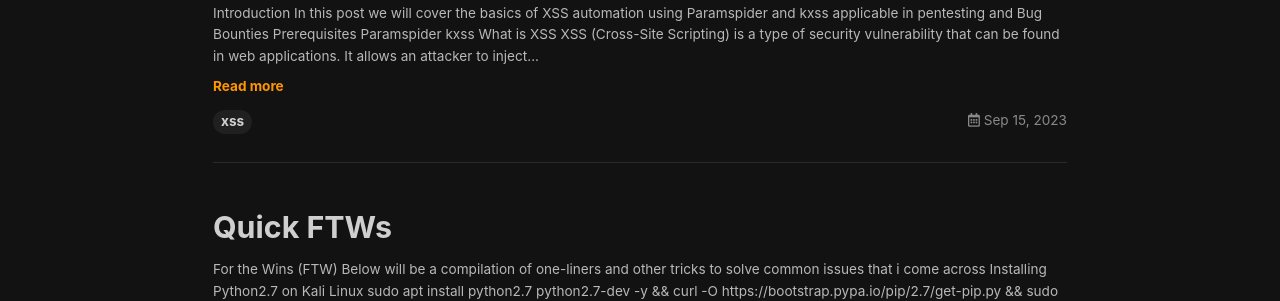
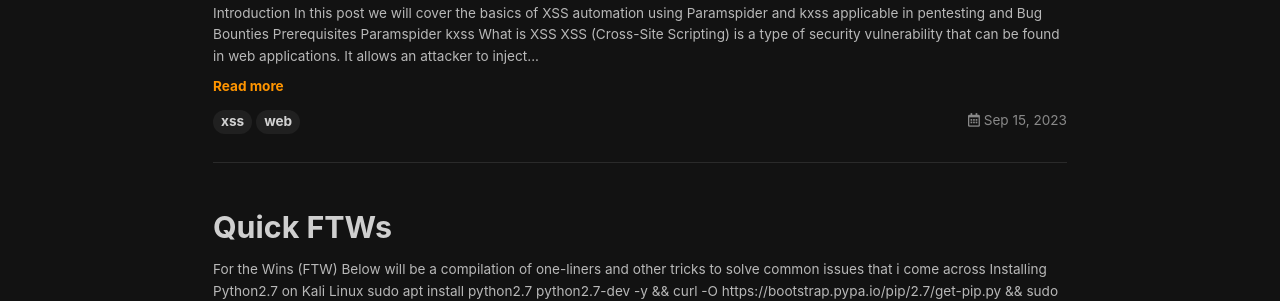
Before and after one commit to k0imet/repo, a Jekyll site: the page built from index.html, in a window 1280 px wide. Shown: the part 190-491 px from the top of the page. Built offline with Jekyll 4.4.1, drawn with Linux system fonts in a browser that asks for light colours; nearby versions of some CDN libraries; the list of posts is cut into pages by our own code.

Commit message:
Update 2023-09-15-XSS-Automation-with-Paramspider-and-kxss.md

```diff
--- a/_posts/2023-09-15-XSS-Automation-with-Paramspider-and-kxss.md
+++ b/_posts/2023-09-15-XSS-Automation-with-Paramspider-and-kxss.md
@@ -1,6 +1,7 @@
 ---
+layout: Article
 title : XSS Automation with Paramspider and kxss
-tags : xss
+tags : xss web
 ---
 
 # Introduction
```
